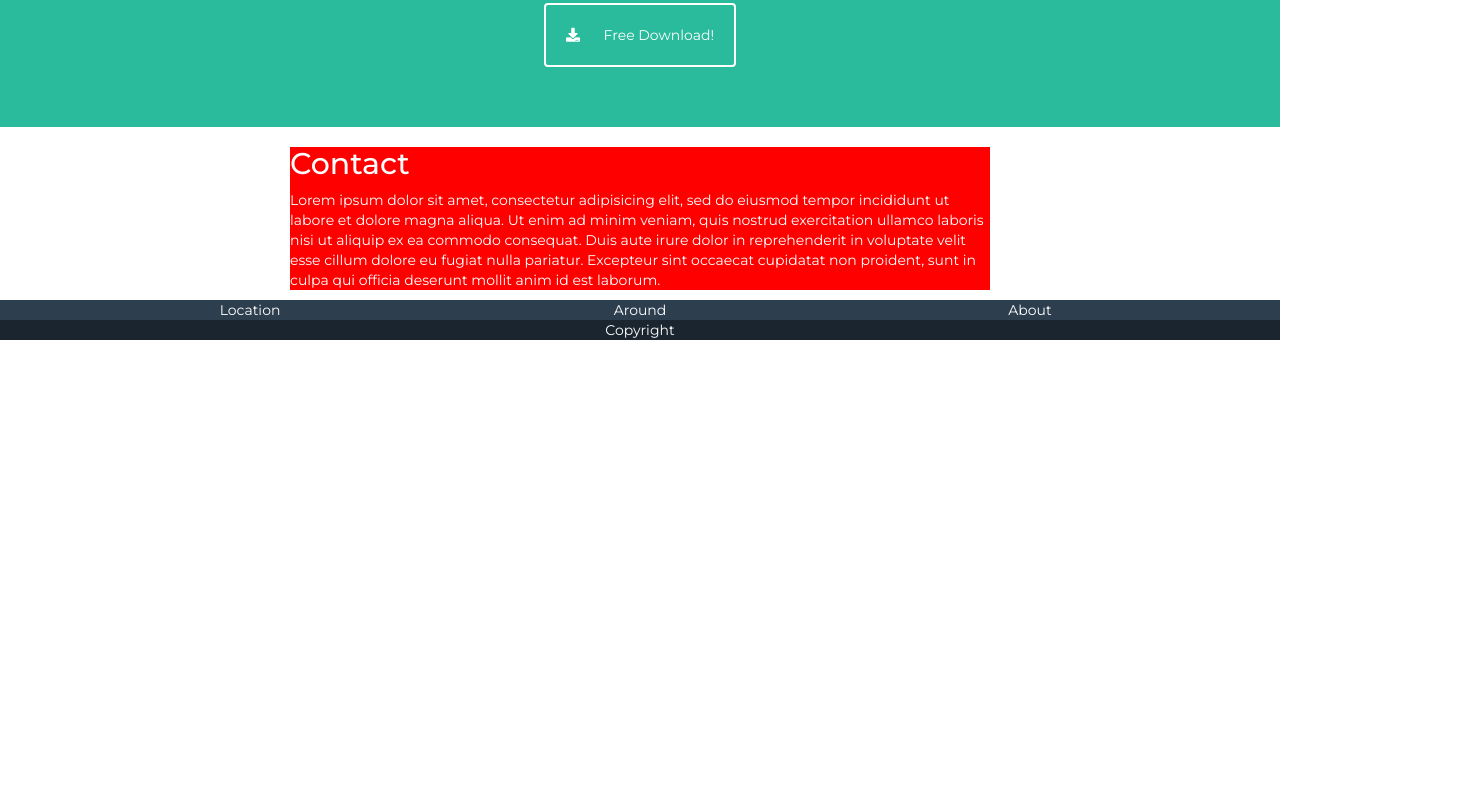
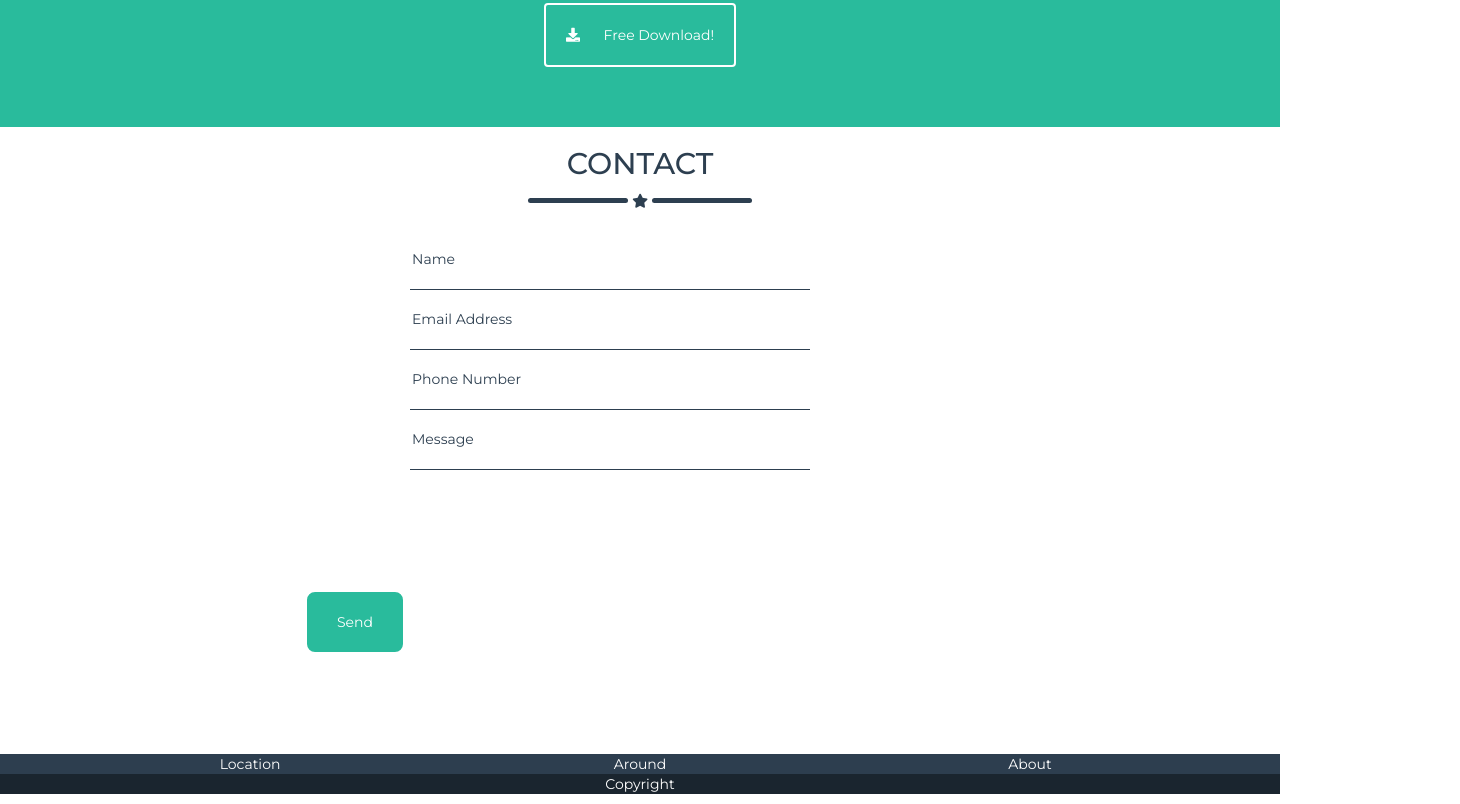
Before and after one commit to grecomatteo86/html-css-bootstrap-freelancer, a plain HTML site: page index.html in a window 1280 px wide. Shown: the part 1315-2119 px from the top of the page, 1460 px wide, since content can reach past the window. Before the commit the page ends 1665 px from the top, so only its background shows below. Drawn offline with nearby package versions, Linux system fonts and the light colour scheme.

Commit message:
xs_section_three commit

```diff
--- a/css/style.css
+++ b/css/style.css
@@ -86,10 +86,30 @@ img{
 .contact_box{
   max-width: 700px;
   margin: auto;
-  background-color: red;
 }
-h2{
-  /* text-align: center; */
+.contact_section .line{
+  background-color: rgb(45, 63, 80);
+}
+.contact_section input{
+  display: block;
+  border: none;
+  border-bottom: 1px solid rgb(45, 63, 80);
+}
+form{
+  padding: 20px;
+  width: 500px;
+  margin: auto;
+}
+form input{
+  height: 60px;
+  width: 400px;
+}
+.contact_section button{
+  border-radius: 10px;
+  min-width: 100px;
+}
+.margin{
+  margin: 100px 0;
 }
 /*/section_three_contact_me*/
 /*/main*/
--- a/index.html
+++ b/index.html
@@ -174,9 +174,24 @@
     <!--/section_two_about-->
     <!--section_three_contact_me-->
     <section class="contact_section">
-        <div class="contact_box">
-          <h2>Contact</h2>
-          <p>Lorem ipsum dolor sit amet, consectetur adipisicing elit, sed do eiusmod tempor incididunt ut labore et dolore magna aliqua. Ut enim ad minim veniam, quis nostrud exercitation ullamco laboris nisi ut aliquip ex ea commodo consequat. Duis aute irure dolor in reprehenderit in voluptate velit esse cillum dolore eu fugiat nulla pariatur. Excepteur sint occaecat cupidatat non proident, sunt in culpa qui officia deserunt mollit anim id est laborum.</p>
+        <div class="contact_box txt_black txt_cnt">
+          <h2 class="format_h2">CONTACT</h2>
+          <div class="divider txt_black">
+            <div class="line vert_align"></div>
+            <i class="fas fa-star vert_align star"></i>
+            <div class="line vert_align"></div>
+          </div>
+          <form class="" action="index.html" method="post">
+            <input type="text" name="Name" value="Name">
+            <input type="text" name="Email Address" value="Email Address">
+            <input type="text" name="Phone Number" value="Phone Number">
+            <input type="text" name="Message" value="Message">
+          </form>
+          <div class="container text-left margin">
+            <button type="button" class="btn btn-success color_secondary border">
+              Send
+            </button>
+          </div>
         </div>
     </section>
     <!--/section_three_contact_me-->
```
